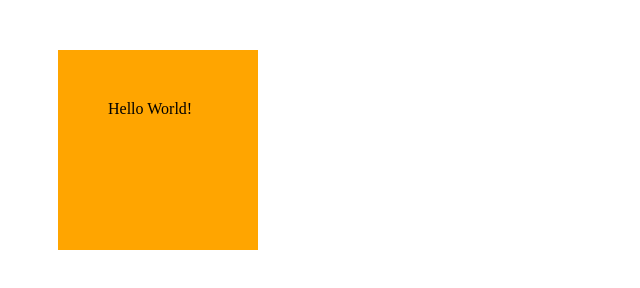
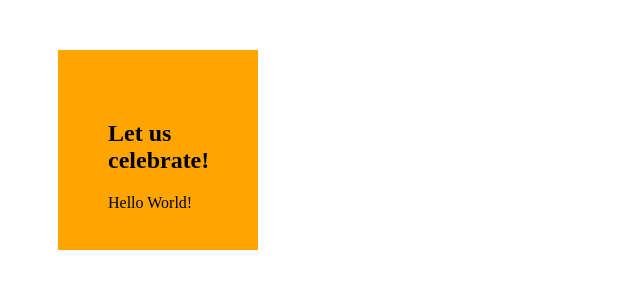
Before and after one commit to zoneson/cs50w, a plain HTML site: page index.html in a window 1280 px wide. Shown: the whole page, without its empty margins (0-640 px from the left). Drawn offline with Linux system fonts and the light colour scheme.

Commit message:
zc20240303: add <h2>

```diff
--- a/index.html
+++ b/index.html
@@ -16,6 +16,7 @@
 </head>
 <body>
     <div>
+        <h2>Let us celebrate!</h2>
         Hello World!
     </div>
 </body>
```
